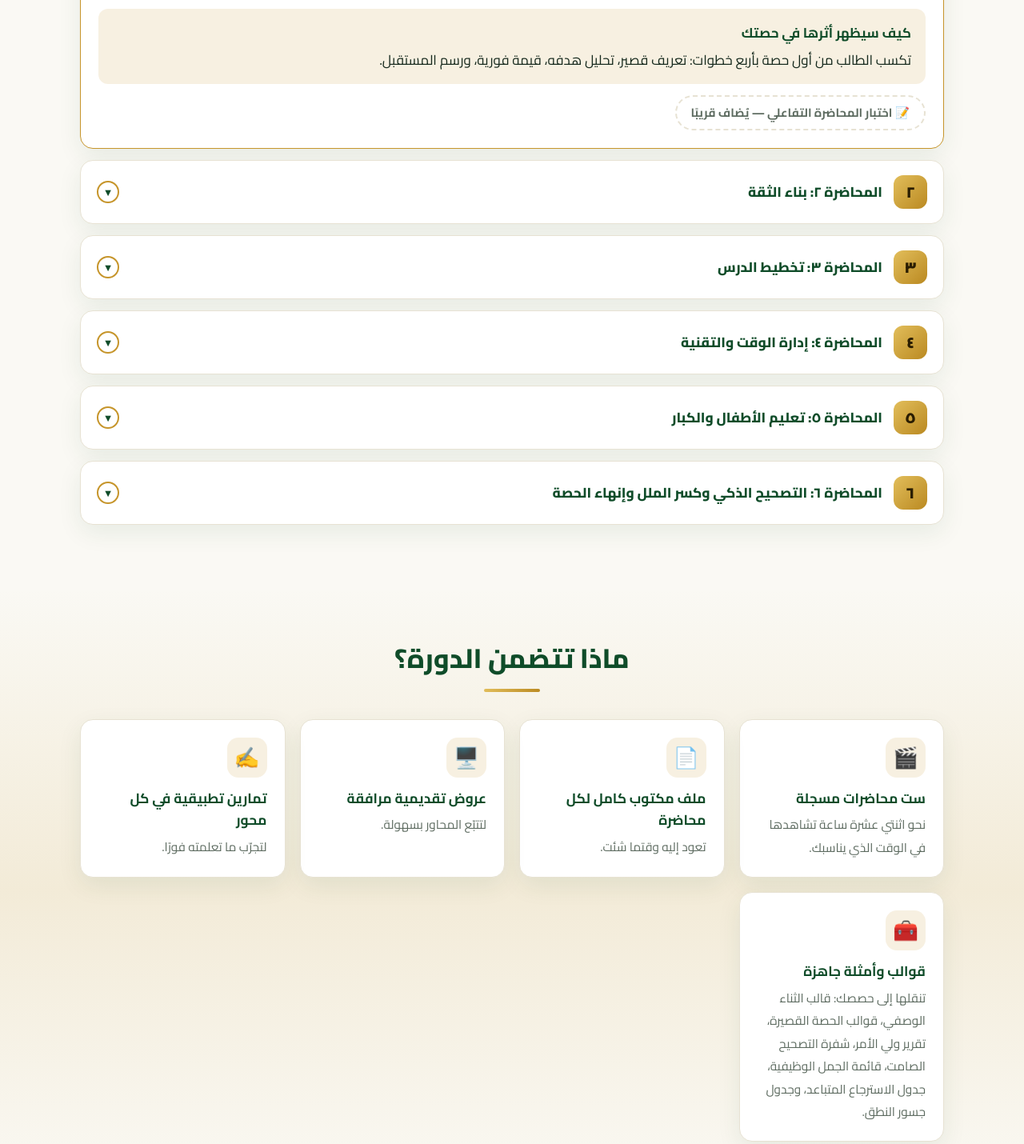
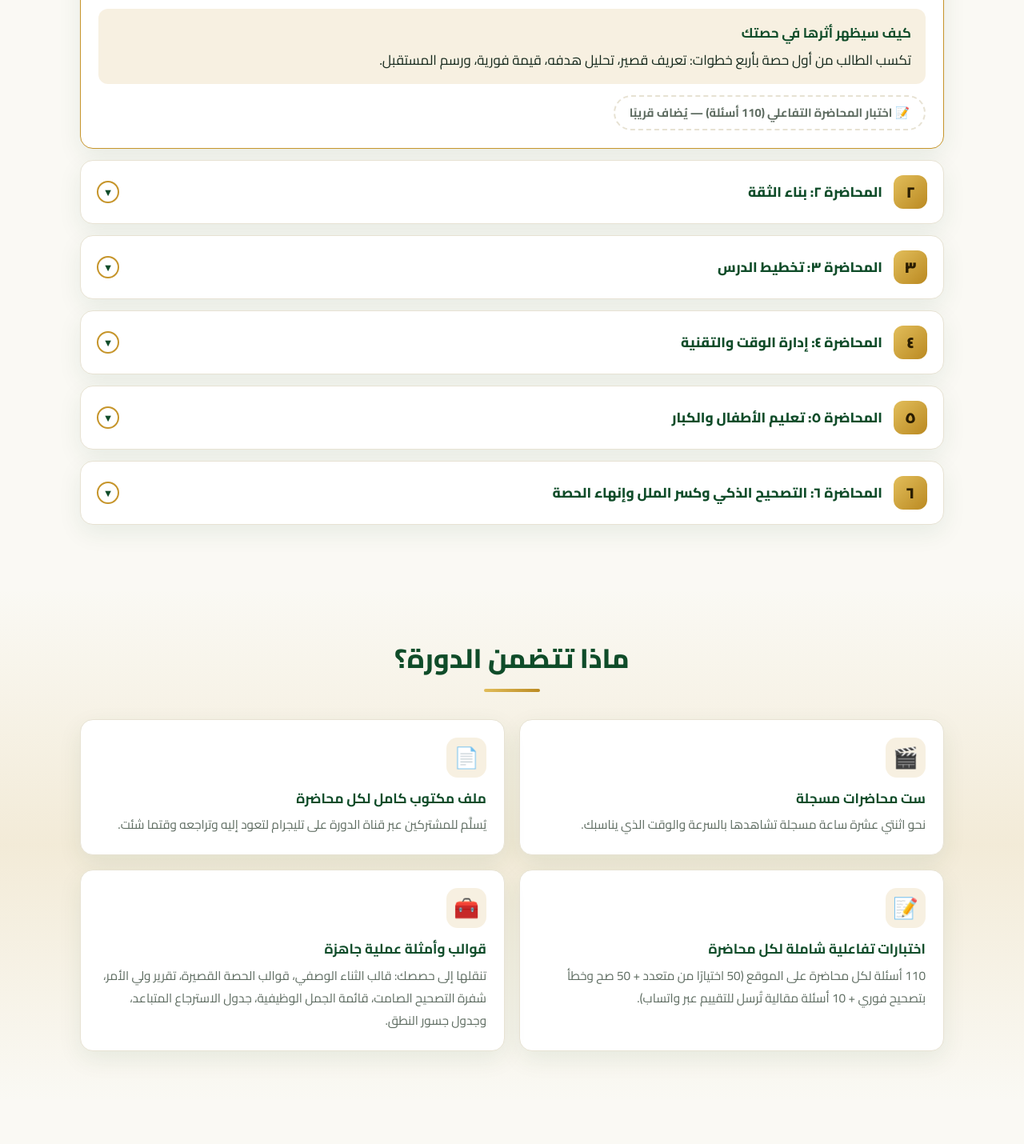
Before and after one commit to alsajid-academyt/teachers, a plain HTML site: page digital-teacher.html in a window 1280 px wide. Shown: the part 2174-3604 px from the top of the page at 80% size. Drawn offline with Linux system fonts and the light colour scheme.

Commit message:
Add files via upload

```diff
--- a/digital-teacher.html
+++ b/digital-teacher.html
@@ -100,6 +100,7 @@ header{position:sticky;top:0;z-index:50;background:var(--primary-dark);color:#ff
 /* includes + diff */
 .grid{display:grid;gap:18px}
 .g2{grid-template-columns:repeat(auto-fit,minmax(250px,1fr))}
+.g4{grid-template-columns:repeat(2,1fr)}
 .card{background:var(--card);border:1px solid var(--line);border-radius:16px;padding:22px;box-shadow:var(--shadow)}
 .card .ic{width:50px;height:50px;border-radius:14px;background:var(--hl);display:grid;place-items:center;font-size:1.6rem;margin-bottom:12px}
 .card h4{color:var(--pri);font-size:1.08rem;margin-bottom:6px;line-height:1.6}
@@ -122,7 +123,7 @@ header{position:sticky;top:0;z-index:50;background:var(--primary-dark);color:#ff
 .cta{background:linear-gradient(160deg,var(--primary-dark),var(--primary));color:#fff;border-radius:26px;padding:clamp(30px,6vw,56px) clamp(20px,5vw,48px);text-align:center;border:2px solid var(--gold);box-shadow:0 18px 40px rgba(0,0,0,.25)}
 .cta blockquote{font-size:clamp(1.15rem,3.4vw,1.6rem);font-weight:800;line-height:1.95;color:var(--gold-light);max-width:800px;margin:0 auto 28px}
 footer{text-align:center;padding:26px 0 36px;color:var(--mut);font-size:.92rem;border-top:1px solid var(--line)}
-@media(max-width:720px){body{font-size:16px}section{padding:46px 0}.two{grid-template-columns:1fr}.hb.home span{display:none}.btn{width:100%}.hero{padding:50px 0 60px}}
+@media(max-width:720px){body{font-size:16px}section{padding:46px 0}.two,.g4{grid-template-columns:1fr}.hb.home span{display:none}.btn{width:100%}.hero{padding:50px 0 60px}}
 @media(prefers-reduced-motion:reduce){*{transition:none!important;animation:none!important;scroll-behavior:auto!important}}
 </style>
 </head>
@@ -200,7 +201,7 @@ footer{text-align:center;padding:26px 0 36px;color:var(--mut);font-size:.92rem;b
       <div class="lbody">
         <div class="blk"><b>ما ستتقنه</b>طهارة القلب وإخلاص النية، فهم المجال، والحصة الأولى بوصفها «مقابلة تعارف».</div>
         <div class="blk"><b>كيف سيظهر أثرها في حصتك</b>تكسب الطالب من أول حصة بأربع خطوات: تعريف قصير، تحليل هدفه، قيمة فورية، ورسم المستقبل.</div>
-        <div class="quiz-slot" data-quiz="1">📝 اختبار المحاضرة التفاعلي — يُضاف قريبًا</div>
+        <div class="quiz-slot" data-quiz="1">📝 اختبار المحاضرة التفاعلي (110 أسئلة) — يُضاف قريبًا</div>
       </div>
     </details>
 
@@ -209,7 +210,7 @@ footer{text-align:center;padding:26px 0 36px;color:var(--mut);font-size:.92rem;b
       <div class="lbody">
         <div class="blk"><b>ما ستتقنه</b>العلاقة الإنسانية، الاستماع الفعال، أدوات الانطلاق، الثناء الوصفي، البيئة الآمنة، الأسئلة الشخصية مع طلاب الغرب.</div>
         <div class="blk"><b>كيف سيظهر أثرها في حصتك</b>طالبك يتكلم بلا خوف من الخطأ، وتتحدث بثناء يبني ثقته بدل «أحسنت» التي تُنسى.</div>
-        <div class="quiz-slot" data-quiz="2">📝 اختبار المحاضرة التفاعلي — يُضاف قريبًا</div>
+        <div class="quiz-slot" data-quiz="2">📝 اختبار المحاضرة التفاعلي (110 أسئلة) — يُضاف قريبًا</div>
       </div>
     </details>
 
@@ -218,7 +219,7 @@ footer{text-align:center;padding:26px 0 36px;color:var(--mut);font-size:.92rem;b
       <div class="lbody">
         <div class="blk"><b>ما ستتقنه</b>التخطيط المرن، هيكل الحصة (٦٠ دقيقة و٣٠ دقيقة)، صندوق الإنقاذ، هندسة الدقائق، قراءة السرحان.</div>
         <div class="blk"><b>كيف سيظهر أثرها في حصتك</b>تدخل كل حصة بخارطة واضحة، وتتصرف بثقة حين تتعطل التقنية أو يسرح الطالب.</div>
-        <div class="quiz-slot" data-quiz="3">📝 اختبار المحاضرة التفاعلي — يُضاف قريبًا</div>
+        <div class="quiz-slot" data-quiz="3">📝 اختبار المحاضرة التفاعلي (110 أسئلة) — يُضاف قريبًا</div>
       </div>
     </details>
 
@@ -227,7 +228,7 @@ footer{text-align:center;padding:26px 0 36px;color:var(--mut);font-size:.92rem;b
       <div class="lbody">
         <div class="blk"><b>ما ستتقنه</b>أدوات الوقت، شرح <span class="en">Zoom</span> والسبورة والمستند المشترك، تقرير التقدم، إدارة ولي الأمر.</div>
         <div class="blk"><b>كيف سيظهر أثرها في حصتك</b>حصة منظمة في وقتها، وتقنية بسيطة تخدمك، وأسرة تثق بك وتستمر.</div>
-        <div class="quiz-slot" data-quiz="4">📝 اختبار المحاضرة التفاعلي — يُضاف قريبًا</div>
+        <div class="quiz-slot" data-quiz="4">📝 اختبار المحاضرة التفاعلي (110 أسئلة) — يُضاف قريبًا</div>
       </div>
     </details>
 
@@ -236,7 +237,7 @@ footer{text-align:center;padding:26px 0 36px;color:var(--mut);font-size:.92rem;b
       <div class="lbody">
         <div class="blk"><b>ما ستتقنه</b>الحركة والتحفيز، التأسيس القرائي للطفل الأجنبي، المراهقون، وتخصيص الدرس لأهداف الكبار.</div>
         <div class="blk"><b>كيف سيظهر أثرها في حصتك</b>تعرف كيف تعلّم كل فئة بما يناسبها، لا بقالب واحد للجميع.</div>
-        <div class="quiz-slot" data-quiz="5">📝 اختبار المحاضرة التفاعلي — يُضاف قريبًا</div>
+        <div class="quiz-slot" data-quiz="5">📝 اختبار المحاضرة التفاعلي (110 أسئلة) — يُضاف قريبًا</div>
       </div>
     </details>
 
@@ -245,7 +246,7 @@ footer{text-align:center;padding:26px 0 36px;color:var(--mut);font-size:.92rem;b
       <div class="lbody">
         <div class="blk"><b>ما ستتقنه</b>إعادة الصياغة والتلميح، جسور النطق للحروف الصعبة، فواصل التنشيط، ختام الحصة، والبدء بلا خبرة تقنية.</div>
         <div class="blk"><b>كيف سيظهر أثرها في حصتك</b>تصحح دون إحباط، وتبني جسرًا من لغة طالبك إلى الحرف العربي، وتنهي كل حصة بما يجعله يعود.</div>
-        <div class="quiz-slot" data-quiz="6">📝 اختبار المحاضرة التفاعلي — يُضاف قريبًا</div>
+        <div class="quiz-slot" data-quiz="6">📝 اختبار المحاضرة التفاعلي (110 أسئلة) — يُضاف قريبًا</div>
       </div>
     </details>
   </div>
@@ -255,12 +256,11 @@ footer{text-align:center;padding:26px 0 36px;color:var(--mut);font-size:.92rem;b
 <section class="alt">
   <div class="wrap">
     <div class="hd"><h2>ماذا تتضمن الدورة؟</h2></div>
-    <div class="grid g2">
-      <div class="card"><div class="ic">🎬</div><h4>ست محاضرات مسجلة</h4><p>نحو اثنتي عشرة ساعة تشاهدها في الوقت الذي يناسبك.</p></div>
-      <div class="card"><div class="ic">📄</div><h4>ملف مكتوب كامل لكل محاضرة</h4><p>تعود إليه وقتما شئت.</p></div>
-      <div class="card"><div class="ic">🖥️</div><h4>عروض تقديمية مرافقة</h4><p>لتتبّع المحاور بسهولة.</p></div>
-      <div class="card"><div class="ic">✍️</div><h4>تمارين تطبيقية في كل محور</h4><p>لتجرّب ما تعلمته فورًا.</p></div>
-      <div class="card"><div class="ic">🧰</div><h4>قوالب وأمثلة جاهزة</h4><p>تنقلها إلى حصصك: قالب الثناء الوصفي، قوالب الحصة القصيرة، تقرير ولي الأمر، شفرة التصحيح الصامت، قائمة الجمل الوظيفية، جدول الاسترجاع المتباعد، وجدول جسور النطق.</p></div>
+    <div class="grid g4">
+      <div class="card"><div class="ic">🎬</div><h4>ست محاضرات مسجلة</h4><p>نحو اثنتي عشرة ساعة مسجلة تشاهدها بالسرعة والوقت الذي يناسبك.</p></div>
+      <div class="card"><div class="ic">📄</div><h4>ملف مكتوب كامل لكل محاضرة</h4><p>يُسلَّم للمشتركين عبر قناة الدورة على تليجرام لتعود إليه وتراجعه وقتما شئت.</p></div>
+      <div class="card"><div class="ic">📝</div><h4>اختبارات تفاعلية شاملة لكل محاضرة</h4><p>110 أسئلة لكل محاضرة على الموقع (50 اختيارًا من متعدد + 50 صح وخطأ بتصحيح فوري + 10 أسئلة مقالية تُرسل للتقييم عبر واتساب).</p></div>
+      <div class="card"><div class="ic">🧰</div><h4>قوالب وأمثلة عملية جاهزة</h4><p>تنقلها إلى حصصك: قالب الثناء الوصفي، قوالب الحصة القصيرة، تقرير ولي الأمر، شفرة التصحيح الصامت، قائمة الجمل الوظيفية، جدول الاسترجاع المتباعد، وجدول جسور النطق.</p></div>
     </div>
   </div>
 </section>
@@ -273,7 +273,7 @@ footer{text-align:center;padding:26px 0 36px;color:var(--mut);font-size:.92rem;b
       <div class="card"><div class="ic">🎯</div><h4>متخصصة في مجالك</h4><p>لا تدرّس «التعليم عن بعد» عمومًا، بل تدريس القرآن والعربية لغير الناطقين بها: أمثلتها من حصصك وتجاربك، من حرف الحاء إلى الطفل الأجنبي الذي لا يفتح الكاميرا.</p></div>
       <div class="card"><div class="ic">🏅</div><h4>ثمرة خبرة ميدانية طويلة</h4><p>بُنيت على أكثر من سبعة عشر ألف ساعة تدريس وتدريب، فتأخذ خلاصة تجارب لا تحتاج أن تكرر أخطاءها بنفسك.</p></div>
       <div class="card"><div class="ic">🔬</div><h4>مؤصَّلة علميًا بأمانة</h4><p>نذكر ما تقوله الأبحاث (وقت الانتظار، الثناء الوصفي، الاسترجاع المتباعد، التصحيح الشفهي)، ونميز بين ما ثبت بالدراسة وما هو خبرة ميدانية، ولا نخترع أرقامًا.</p></div>
-      <div class="card"><div class="ic">⚙️</div><h4>تطبيقية من الدقيقة الأولى</h4><p>كل محور ينتهي بتمرين، وكل فكرة تأتي بمثال حواري وجملة جاهزة تقولها في حصتك.</p></div>
+      <div class="card"><div class="ic">⚙️</div><h4>عملية من الدقيقة الأولى</h4><p>كل فكرة تأتي بمثال حواري وجملة جاهزة تقولها في حصتك، وتُختتم كل محاضرة باختبار تفاعلي شامل يثبّت الفهم ويقيس إتقانك.</p></div>
       <div class="card"><div class="ic">🕌</div><h4>روح إيمانية</h4><p>تنطلق من إخلاص النية وطهارة القلب، وتعامل الطالب بوصفه أمانة، وتُبقي القرآن غاية لا وسيلة.</p></div>
       <div class="card"><div class="ic">💬</div><h4>تعالج مواقف حقيقية</h4><p>الطفل الصامت، الأم التي تلقّن، الأب الذي يريد جزء عمّ في شهرين، الطالب الذي يقرأ الحاء هاءً، والملل في منتصف الحصة.</p></div>
       <div class="card"><div class="ic">🤝</div><h4>صادقة معك</h4><p>لا نَعِدك بدخل محدد ولا بنتائج سريعة، فنحن نقول لك بوضوح إن العمل عبر الإنترنت عمل كغيره، وإن الدورة بوابة والاجتهاد هو الطريق.</p></div>
@@ -306,6 +306,7 @@ footer{text-align:center;padding:26px 0 36px;color:var(--mut);font-size:.92rem;b
       <details><summary>هل الدورة مسجلة؟ ومتى أشاهدها؟</summary><div>نعم، مسجلة، تشاهدها في الوقت الذي يناسبك، وتعود إليها متى شئت.</div></details>
       <details><summary>كم أربح بعد الدورة؟</summary><div>لا نَعِد بدخل محدد؛ فهو يتوقف على اجتهادك وتخصصك وحسن إدارتك. الذي نلتزم به: محتوى عملي مدروس وتدريب جاد.</div></details>
       <details><summary>هل تفيدني إن كنت أدرّس بالفعل؟</summary><div>نعم؛ فمحاور التصحيح والثناء والوقت وإدارة ولي الأمر تعالج ما يتعثر فيه حتى المتمرس.</div></details>
+      <details><summary>هل تشمل الدورة جلسات التدريب العملي المباشر؟</summary><div>لا؛ دورة «المعلم الرقمي المحترف» مسجّلة بالكامل مع ملفاتها المكتوبة واختباراتها التفاعلية على الموقع. أما التطبيق والمشاهدة المباشرة مع المدرب فله برنامج مستقل هو «التدريب العملي» باشتراك منفصل لمن أراد التمرّن المباشر.</div></details>
     </div>
   </div>
 </section>
```
Also changed, not shown: index.html (+1 -1 lines).
